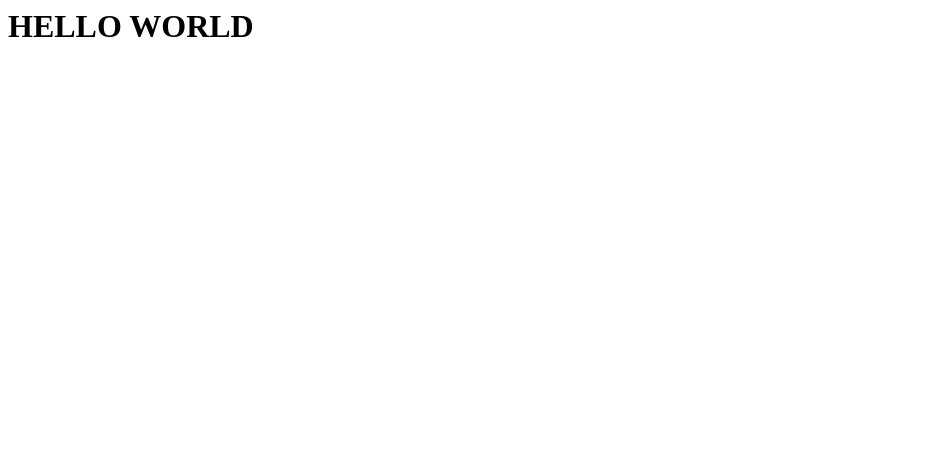
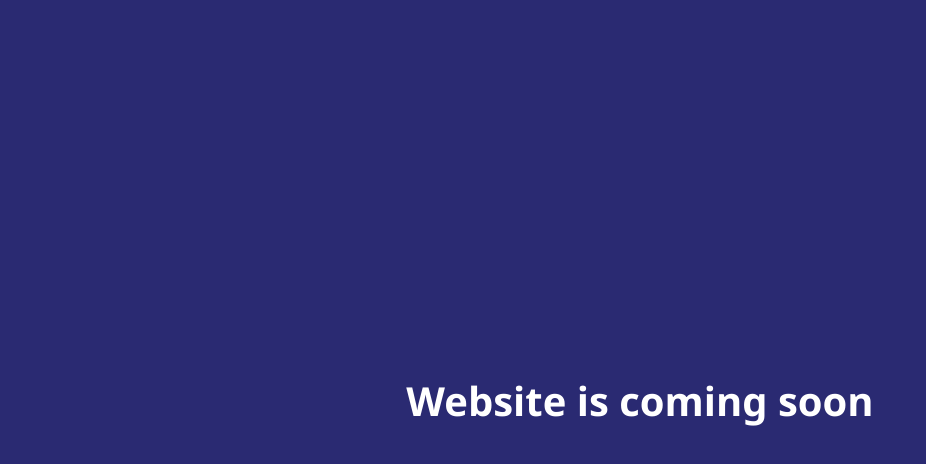
Before and after one commit to gkurushin/riachipsychology, a plain HTML site: page index.html in a window 1280 px wide. Shown: the whole page, without its empty margins (0-926 px from the left). Drawn offline with Linux system fonts and the light colour scheme.

Commit message:
Coming soon page

```diff
--- a/index.html
+++ b/index.html
@@ -1 +1,14 @@
-<h1>HELLO WORLD</h1>
+<!DOCTYPE html>
+<html lang="en">
+<head>
+  <meta charset="UTF-8" />
+  <meta name="viewport" content="width=device-width, initial-scale=1.0" />
+  <title>Coming Soon</title>
+  <link rel="stylesheet" href="styles.css" />
+</head>
+<body>
+  <div class="coming-soon-container">
+    <h1>Website is coming soon</h1>
+  </div>
+</body>
+</html>
--- /dev/null
+++ b/styles.css
@@ -0,0 +1,27 @@
+/* Reset some default styles */
+* {
+    margin: 0;
+    padding: 0;
+    box-sizing: border-box;
+  }
+
+  html, body {
+    height: 100%;
+    font-family: 'Segoe UI', Tahoma, Geneva, Verdana, sans-serif;
+  }
+
+  /* Container styling */
+  .coming-soon-container {
+    display: flex;
+    align-items: center;
+    justify-content: center;
+    height: 100%;
+    background-color: #2a2a72; /* Deep blue background */
+    color: #ffffff;
+    text-align: center;
+  }
+
+  h1 {
+    font-size: 2.5rem;
+    font-weight: 600;
+  }
```
Also changed, not shown: 1 other file.
